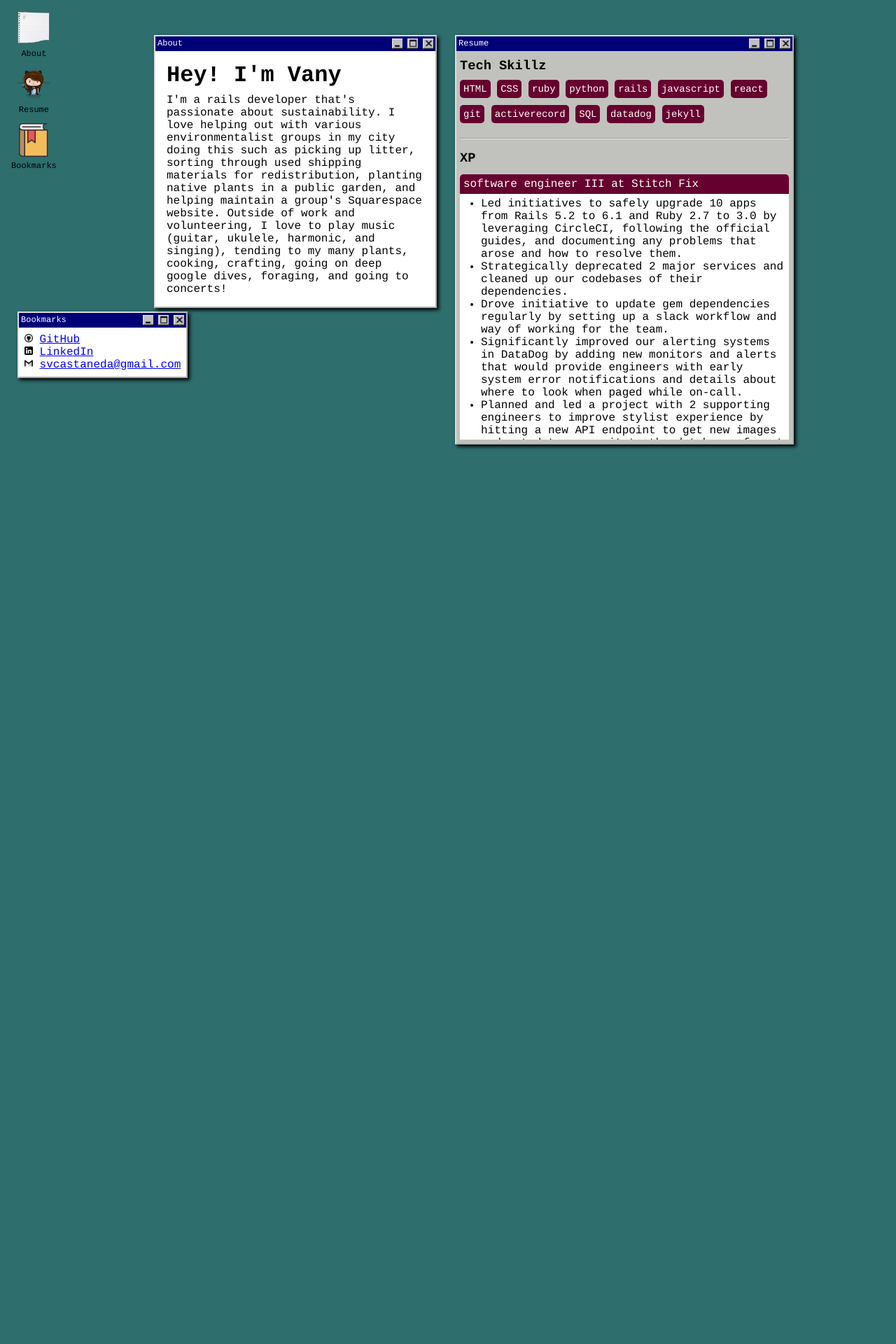
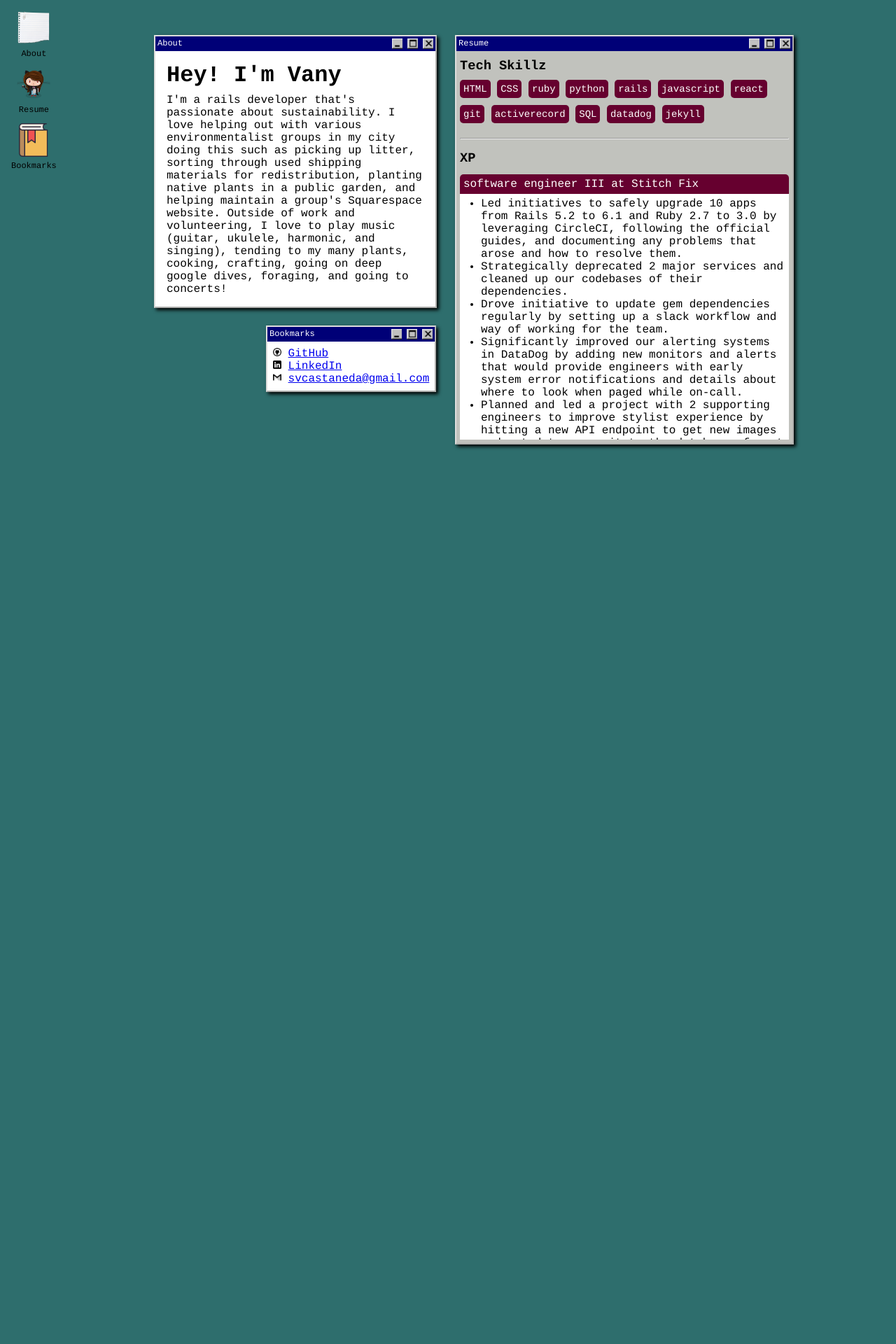
Before and after one commit to svcastaneda/svcastaneda.github.io, a Jekyll site: the page built from index.html, in a window 1280 px wide. Shown: the top 1920 px of the page at 70% size. Built offline with Jekyll 4.4.1, drawn with Linux system fonts in a browser that asks for light colours; nearby versions of some CDN libraries.

Commit message:
Update window.css
move bookmarks location

```diff
--- a/_includes/window.css
+++ b/_includes/window.css
@@ -52,9 +52,9 @@
 	position: fixed !important;
 }
 
-#mixtape { left: 700px; top: 125px; }
-#bookmarks { left: 25px; top: 445px; }
+/* #mixtape { left: 700px; top: 125px; } */
+#bookmarks { left: 380px; top: 465px; }
 #about { left: 220px; top: 50px; width: 25rem; }
 #resume { left: 650px; top: 50px; }
-#shitbot { width: 21em; left: 285px; top: 445px; }
+/* #shitbot { width: 21em; left: 285px; top: 445px; } */
 #help { left: 450px; top: 125px; }
```
